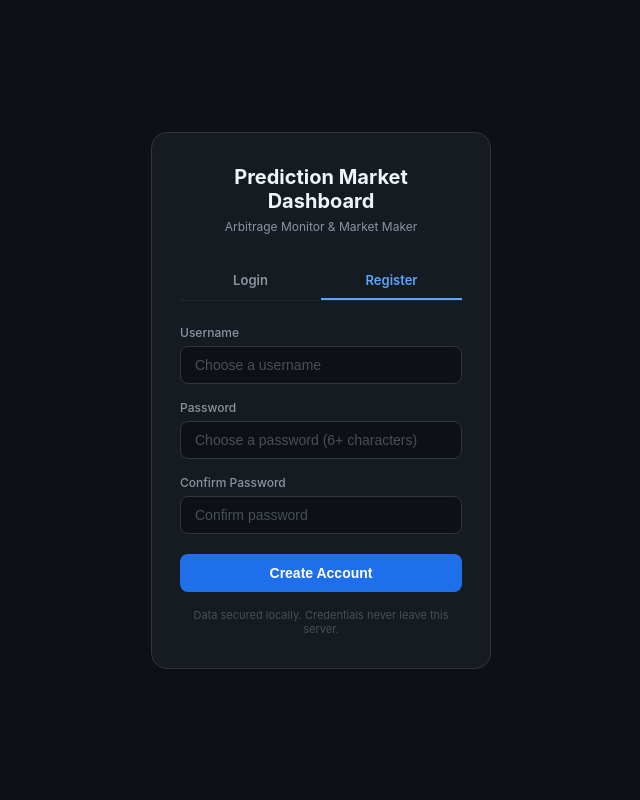
After one commit to knifecat11-design/predict-trading-bot, a Flask app: page /login in a window 1280 px wide. The commit adds this page. Shown: the whole page, without its empty margins (319-959 px from the left). Run offline with Flask 3, Linux system fonts and the light colour scheme.

Commit message:
feat: add login system, simplify wallet setup, auto-populate API keys
Login System:
- Add username/password login page (login.html)
- SHA-256 + salt password hashing (no external dependency)
- Session-based auth with 7-day expiry
- First-time visitors directed to register page
- Admin account configurable via DASHBOARD_USER/DASHBOARD_PASS env vars
- Protected routes: /, /api/state, /api/mm/*
- Logout button in dashboard header

Simplified Wallet Setup:
- Remove API Key and JWT Token input fields from setup wizard
- Users only need: Private Key + Wallet Address (both optional for simulation)
- API keys auto-loaded from existing monitoring system config (PREDICT_API_KEY env var)
- Live mode only requires Private Key (no JWT knowledge needed)

https://claude.ai/code/session_011gJSgiJRrNRJiMt9VeqXgu

```diff
--- /dev/null
+++ b/web/templates/login.html
@@ -0,0 +1,290 @@
+<!DOCTYPE html>
+<html lang="en">
+<head>
+    <meta charset="UTF-8">
+    <meta name="viewport" content="width=device-width, initial-scale=1.0">
+    <title>Login - Prediction Market Dashboard</title>
+    <style>
+        * { margin: 0; padding: 0; box-sizing: border-box; }
+        body {
+            background: #0d1117;
+            color: #e0e6ed;
+            font-family: -apple-system, BlinkMacSystemFont, 'Segoe UI', Roboto, sans-serif;
+            min-height: 100vh;
+            display: flex;
+            align-items: center;
+            justify-content: center;
+        }
+        .login-container {
+            width: 100%;
+            max-width: 380px;
+            padding: 20px;
+        }
+        .login-card {
+            background: #161b22;
+            border: 1px solid #30363d;
+            border-radius: 16px;
+            padding: 32px 28px;
+        }
+        .login-header {
+            text-align: center;
+            margin-bottom: 28px;
+        }
+        .login-header h1 {
+            font-size: 20px;
+            font-weight: 700;
+            color: #f0f6fc;
+            margin-bottom: 6px;
+        }
+        .login-header p {
+            font-size: 12px;
+            color: #8b949e;
+        }
+        .tabs {
+            display: flex;
+            margin-bottom: 24px;
+            border-bottom: 1px solid #21262d;
+        }
+        .tab {
+            flex: 1;
+            padding: 10px;
+            text-align: center;
+            font-size: 13px;
+            font-weight: 600;
+            color: #8b949e;
+            cursor: pointer;
+            border-bottom: 2px solid transparent;
+            transition: all 0.2s;
+        }
+        .tab.active {
+            color: #58a6ff;
+            border-bottom-color: #58a6ff;
+        }
+        .tab:hover { color: #c9d1d9; }
+        .form-group {
+            margin-bottom: 16px;
+        }
+        .form-group label {
+            display: block;
+            font-size: 12px;
+            color: #8b949e;
+            margin-bottom: 6px;
+            font-weight: 500;
+        }
+        .form-input {
+            width: 100%;
+            padding: 10px 14px;
+            font-size: 14px;
+            background: #0d1117;
+            border: 1px solid #30363d;
+            border-radius: 8px;
+            color: #e0e6ed;
+            outline: none;
+            transition: border-color 0.2s;
+        }
+        .form-input:focus {
+            border-color: #58a6ff;
+        }
+        .form-input::placeholder { color: #484f58; }
+        .submit-btn {
+            width: 100%;
+            padding: 11px;
+            font-size: 14px;
+            font-weight: 600;
+            border: none;
+            border-radius: 8px;
+            cursor: pointer;
+            transition: all 0.2s;
+            margin-top: 4px;
+        }
+        .submit-btn.login-btn {
+            background: #238636;
+            color: #fff;
+        }
+        .submit-btn.login-btn:hover { background: #2ea043; }
+        .submit-btn.register-btn {
+            background: #1f6feb;
+            color: #fff;
+        }
+        .submit-btn.register-btn:hover { background: #388bfd; }
+        .submit-btn:disabled {
+            opacity: 0.5;
+            cursor: not-allowed;
+        }
+        .error-msg {
+            background: rgba(248,81,73,0.1);
+            border: 1px solid rgba(248,81,73,0.3);
+            border-radius: 8px;
+            padding: 10px 14px;
+            font-size: 12px;
+            color: #f85149;
+            margin-bottom: 16px;
+            display: none;
+        }
+        .success-msg {
+            background: rgba(63,185,80,0.1);
+            border: 1px solid rgba(63,185,80,0.3);
+            border-radius: 8px;
+            padding: 10px 14px;
+            font-size: 12px;
+            color: #3fb950;
+            margin-bottom: 16px;
+            display: none;
+        }
+        .form-panel { display: none; }
+        .form-panel.active { display: block; }
+        .footer-text {
+            text-align: center;
+            margin-top: 16px;
+            font-size: 11px;
+            color: #484f58;
+        }
+    </style>
+</head>
+<body>
+    <div class="login-container">
+        <div class="login-card">
+            <div class="login-header">
+                <h1>Prediction Market Dashboard</h1>
+                <p>Arbitrage Monitor & Market Maker</p>
+            </div>
+
+            <div class="tabs">
+                <div class="tab active" id="tab-login" onclick="switchTab('login')">Login</div>
+                <div class="tab" id="tab-register" onclick="switchTab('register')">Register</div>
+            </div>
+
+            <div id="error-msg" class="error-msg"></div>
+            <div id="success-msg" class="success-msg"></div>
+
+            <!-- Login Form -->
+            <div class="form-panel active" id="panel-login">
+                <form onsubmit="doLogin(event)">
+                    <div class="form-group">
+                        <label>Username</label>
+                        <input class="form-input" type="text" id="login-user" placeholder="Enter username" autocomplete="username" required>
+                    </div>
+                    <div class="form-group">
+                        <label>Password</label>
+                        <input class="form-input" type="password" id="login-pass" placeholder="Enter password" autocomplete="current-password" required>
+                    </div>
+                    <button class="submit-btn login-btn" type="submit" id="login-btn">Login</button>
+                </form>
+            </div>
+
+            <!-- Register Form -->
+            <div class="form-panel" id="panel-register">
+                <form onsubmit="doRegister(event)">
+                    <div class="form-group">
+                        <label>Username</label>
+                        <input class="form-input" type="text" id="reg-user" placeholder="Choose a username" autocomplete="username" required minlength="2">
+                    </div>
+                    <div class="form-group">
+                        <label>Password</label>
+                        <input class="form-input" type="password" id="reg-pass" placeholder="Choose a password (6+ characters)" autocomplete="new-password" required minlength="6">
+                    </div>
+                    <div class="form-group">
+                        <label>Confirm Password</label>
+                        <input class="form-input" type="password" id="reg-pass2" placeholder="Confirm password" autocomplete="new-password" required>
+                    </div>
+                    <button class="submit-btn register-btn" type="submit" id="reg-btn">Create Account</button>
+                </form>
+            </div>
+
+            <div class="footer-text">Data secured locally. Credentials never leave this server.</div>
+        </div>
+    </div>
+
+    <script>
+        // Auto-switch to register tab if first use
+        var needRegister = {{ 'true' if need_register else 'false' }};
+        if (needRegister) switchTab('register');
+
+        function switchTab(tab) {
+            document.getElementById('tab-login').className = tab === 'login' ? 'tab active' : 'tab';
+            document.getElementById('tab-register').className = tab === 'register' ? 'tab active' : 'tab';
+            document.getElementById('panel-login').className = tab === 'login' ? 'form-panel active' : 'form-panel';
+            document.getElementById('panel-register').className = tab === 'register' ? 'form-panel active' : 'form-panel';
+            hideMessages();
+        }
+
+        function hideMessages() {
+            document.getElementById('error-msg').style.display = 'none';
+            document.getElementById('success-msg').style.display = 'none';
+        }
+
+        function showError(msg) {
+            var el = document.getElementById('error-msg');
+            el.textContent = msg;
+            el.style.display = 'block';
+            document.getElementById('success-msg').style.display = 'none';
+        }
+
+        function showSuccess(msg) {
+            var el = document.getElementById('success-msg');
+            el.textContent = msg;
+            el.style.display = 'block';
+            document.getElementById('error-msg').style.display = 'none';
+        }
+
+        function doLogin(e) {
+            e.preventDefault();
+            hideMessages();
+            var user = document.getElementById('login-user').value.trim();
+            var pass = document.getElementById('login-pass').value;
+            var btn = document.getElementById('login-btn');
+            btn.disabled = true;
+            btn.textContent = 'Logging in...';
+
+            fetch('/api/auth/login', {
+                method: 'POST',
+                headers: {'Content-Type': 'application/json'},
+                body: JSON.stringify({username: user, password: pass})
+            })
+            .then(function(r) { return r.json().then(function(d) { return {status: r.status, data: d}; }); })
+            .then(function(res) {
+                if (res.data.ok) {
+                    window.location.href = '/';
+                } else {
+                    showError(res.data.error || 'Login failed');
+                }
+            })
+            .catch(function() { showError('Network error'); })
+            .finally(function() { btn.disabled = false; btn.textContent = 'Login'; });
+        }
+
+        function doRegister(e) {
+            e.preventDefault();
+            hideMessages();
+            var user = document.getElementById('reg-user').value.trim();
+            var pass = document.getElementById('reg-pass').value;
+            var pass2 = document.getElementById('reg-pass2').value;
+
+            if (pass !== pass2) {
+                showError('Passwords do not match');
+                return;
+            }
+
+            var btn = document.getElementById('reg-btn');
+            btn.disabled = true;
+            btn.textContent = 'Creating...';
+
+            fetch('/api/auth/register', {
+                method: 'POST',
+                headers: {'Content-Type': 'application/json'},
+                body: JSON.stringify({username: user, password: pass})
+            })
+            .then(function(r) { return r.json().then(function(d) { return {status: r.status, data: d}; }); })
+            .then(function(res) {
+                if (res.data.ok) {
+                    window.location.href = '/';
+                } else {
+                    showError(res.data.error || 'Registration failed');
+                }
+            })
+            .catch(function() { showError('Network error'); })
+            .finally(function() { btn.disabled = false; btn.textContent = 'Create Account'; });
+        }
+    </script>
+</body>
+</html>
```
Also changed, not shown: src/market_maker.py (+1 -9 lines), web/dashboard.py (+159 -11 lines), web/templates/index.html (+34 -51 lines).
